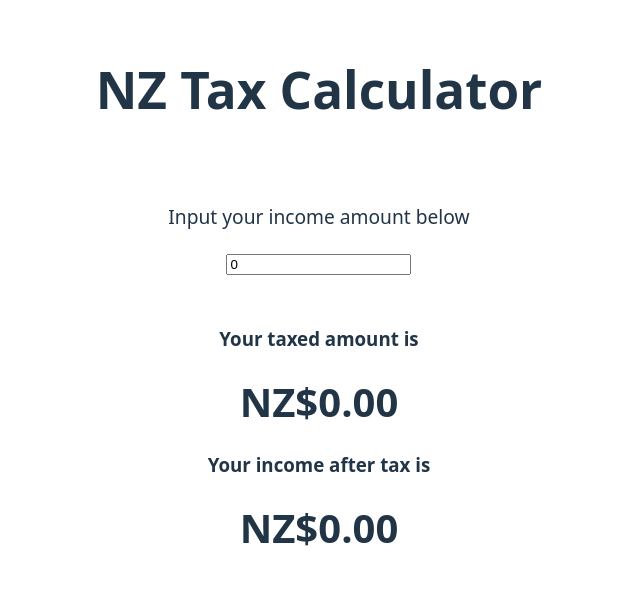
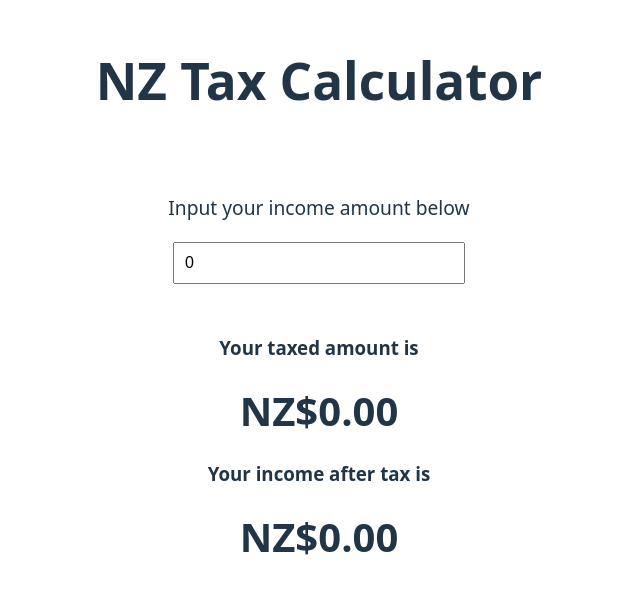
Before and after one commit to mzt-tang/nz-tax-calculator, a React (Vite) app: page / in a window 1280 px wide. Shown: the part 108-702 px from the top of the page, without its empty margins (321-961 px from the left). Built offline with nearby package versions, Linux system fonts and the light colour scheme.

Commit message:
updated readme instructions to be more clear and added last bit of styling to input box

```diff
--- a/src/App.css
+++ b/src/App.css
@@ -9,6 +9,12 @@ p {
   font-size: larger;
 }
 
+input {
+  font-size: medium;
+  width: 70%;
+  padding: 10px;
+}
+
 .card {
   padding: 2em;
 }
```
Also changed, not shown: 1 other file (tests, documents, lock files or other folders).
